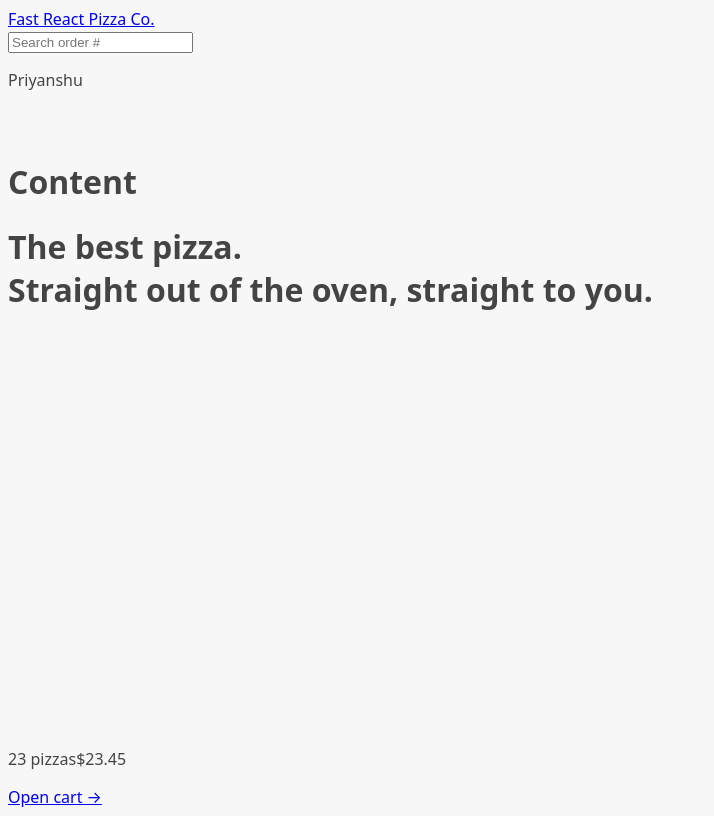
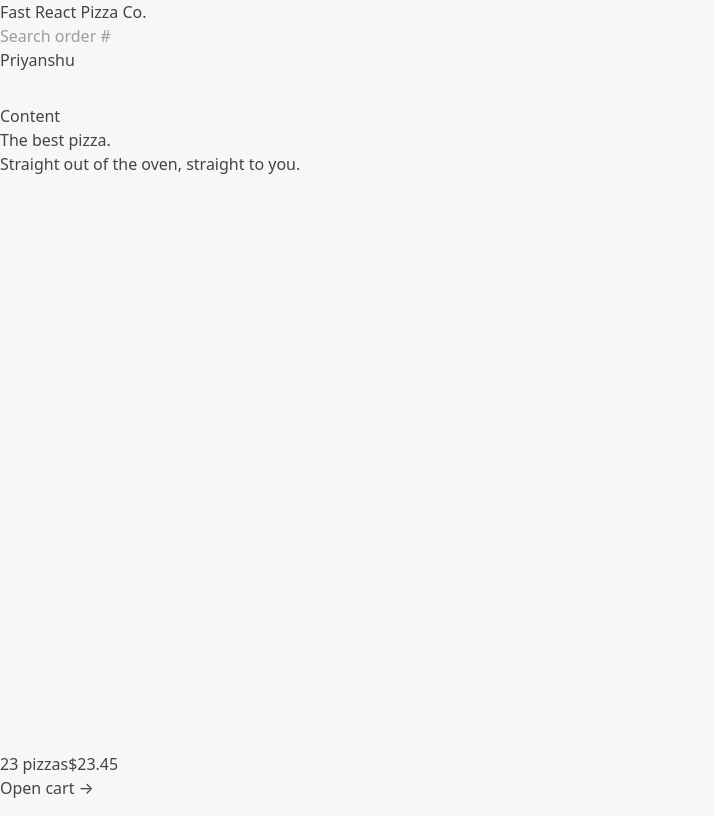
Before and after one commit to Priyanshubelwal17/Pizza-App, a React app: page / in a window 1280 px wide. Shown: the whole page, without its empty margins (0-714 px from the left). Built offline with nearby package versions, Linux system fonts and the light colour scheme; the HTML template or start-up script is replaced by a standard one.

Commit message:
Insatll tailwind css

```diff
--- a/package.json
+++ b/package.json
@@ -9,10 +9,12 @@
     "preview": "vite preview"
   },
   "dependencies": {
+    "@tailwindcss/vite": "^4.1.11",
     "preact": "^10.16.0",
     "react": "^18.3.1",
     "react-dom": "^18.3.1",
-    "react-router-dom": "^7.6.2"
+    "react-router-dom": "^7.6.2",
+    "tailwindcss": "^4.1.11"
   },
   "devDependencies": {
     "@preact/preset-vite": "^2.5.0",
--- a/src/index.css
+++ b/src/index.css
@@ -1,6 +1,8 @@
+@import "tailwindcss";
+
 body {
-  font-family: system-ui, -apple-system, BlinkMacSystemFont, 'Segoe UI', Roboto,
-    Oxygen, Ubuntu, Cantarell, 'Open Sans', 'Helvetica Neue', sans-serif;
+  font-family: system-ui, -apple-system, BlinkMacSystemFont, "Segoe UI", Roboto,
+    Oxygen, Ubuntu, Cantarell, "Open Sans", "Helvetica Neue", sans-serif;
   background-color: #f7f7f7;
   color: #444;
 }
--- a/vite.config.js
+++ b/vite.config.js
@@ -1,7 +1,8 @@
 import { defineConfig } from "vite";
 import react from "@vitejs/plugin-react";
+import tailwindcss from "@tailwindcss/vite";
 import eslint from "vite-plugin-eslint";
 // https://vitejs.dev/config/
 export default defineConfig({
-  plugins: [react(), eslint()],
+  plugins: [react(), eslint(), tailwindcss()],
 });
```
Also changed, not shown: 1 other file (tests, documents, lock files or other folders).
